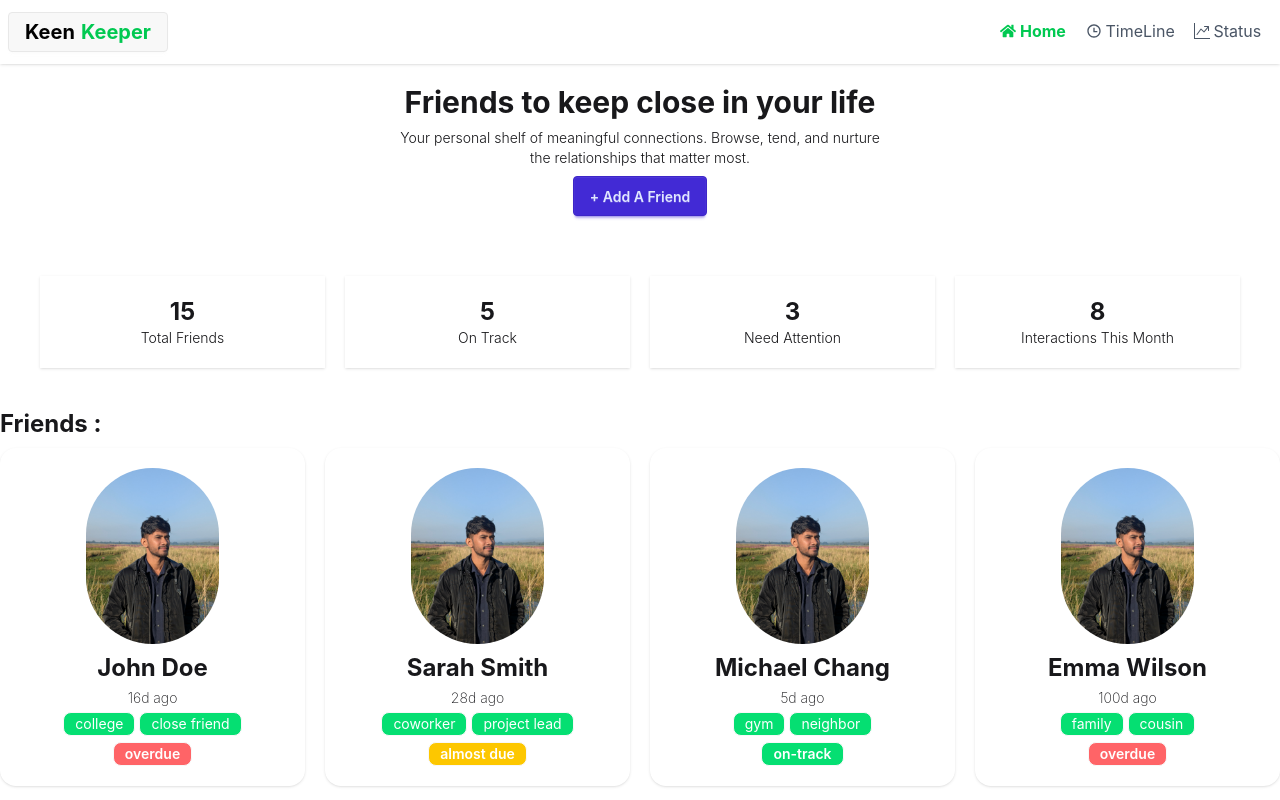
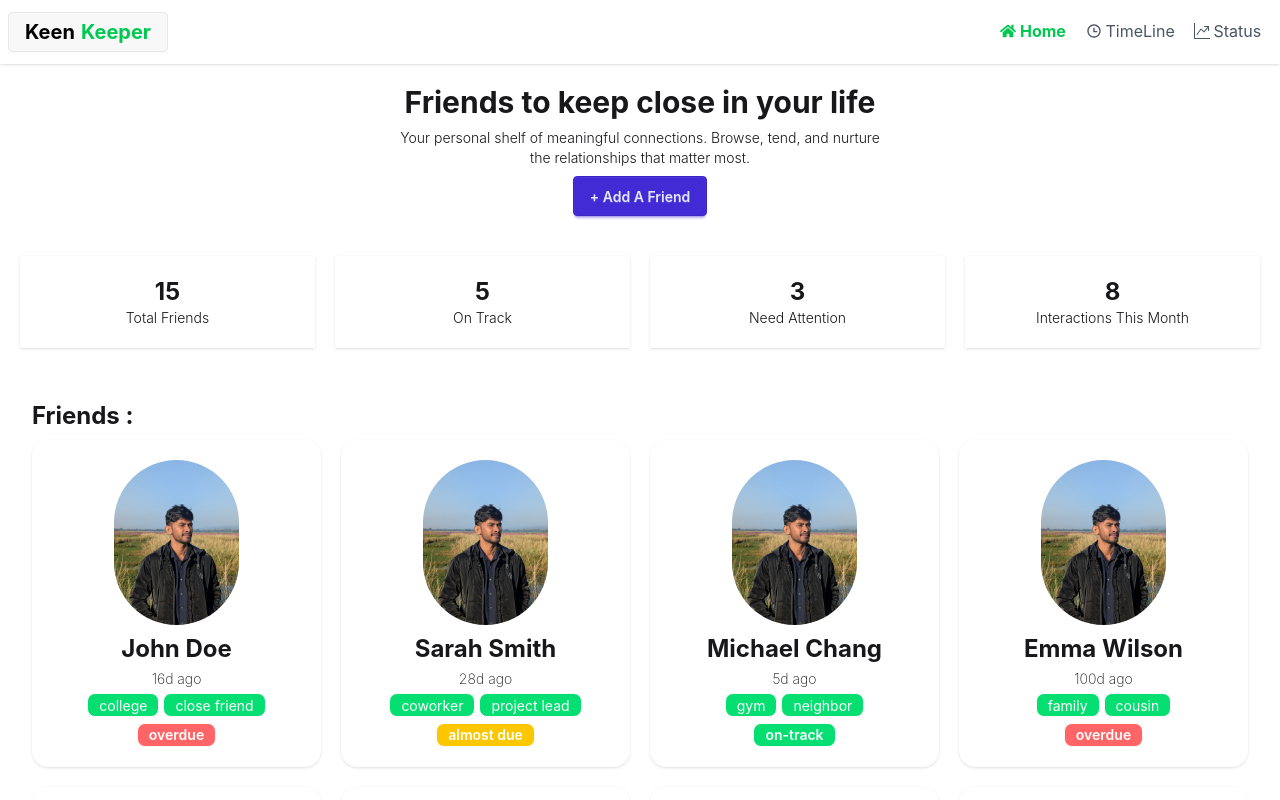
Before and after one commit to kawser0x/Keen-Keeper-BD, a React (Vite) app: page / in a window 1280 px wide. Shown: the top 800 px of the page. Built offline with nearby package versions, Linux system fonts and the light colour scheme.

Commit message:
final tuch

```diff
--- a/src/component/banner/ButtonSection.jsx
+++ b/src/component/banner/ButtonSection.jsx
@@ -2,8 +2,8 @@ import React from 'react';
 
 const ButtonSection = () => {
     return (
-        <div className='grid sm:grid-cols-2 md:grid-cols-4 gap-5 space-x-5 m-10'>
-            <div className="container mx-auto shadow-sm text-center justify-center p-5">
+        <div className='grid sm:grid-cols-2 md:grid-cols-4 gap-5 space-x-5 m-5 '>
+            <div className="container mx-auto shadow-sm text-center justify-center p-5 ">
                 <h2 className='text-2xl font-bold'>15</h2>
                 <p className='text-sm font-light'>Total Friends</p>
             </div>
--- a/src/component/friends/Friends.jsx
+++ b/src/component/friends/Friends.jsx
@@ -5,7 +5,7 @@ import ShowFriends from "./ShowFriends";
 const Friends = () => {
   const friends = useLoaderData();
   return (
-    <div className="container mx-auto pb-5">
+    <div className="container mx-auto p-8">
       <h2 className="font-bold text-2xl pb-2">Friends :</h2>
       <div className="grid sm:grid-cols-2 md:grid-cols-3 lg:grid-cols-4 gap-5 ">
         {friends.map((friend) => (
--- a/src/component/navbar/Navbar.jsx
+++ b/src/component/navbar/Navbar.jsx
@@ -6,7 +6,7 @@ import { NavLink } from "react-router";
 
 const Navbar = () => {
   return (
-    <div className="sticky top-0 z-50 bg-base-100 pt-0">
+    <div className="sticky top-0 z-10 bg-base-100 pt-0">
       <div className="navbar shadow-sm ">
         <div className="bg-base-100  container mx-auto">
           <div className="navbar-start">
```
